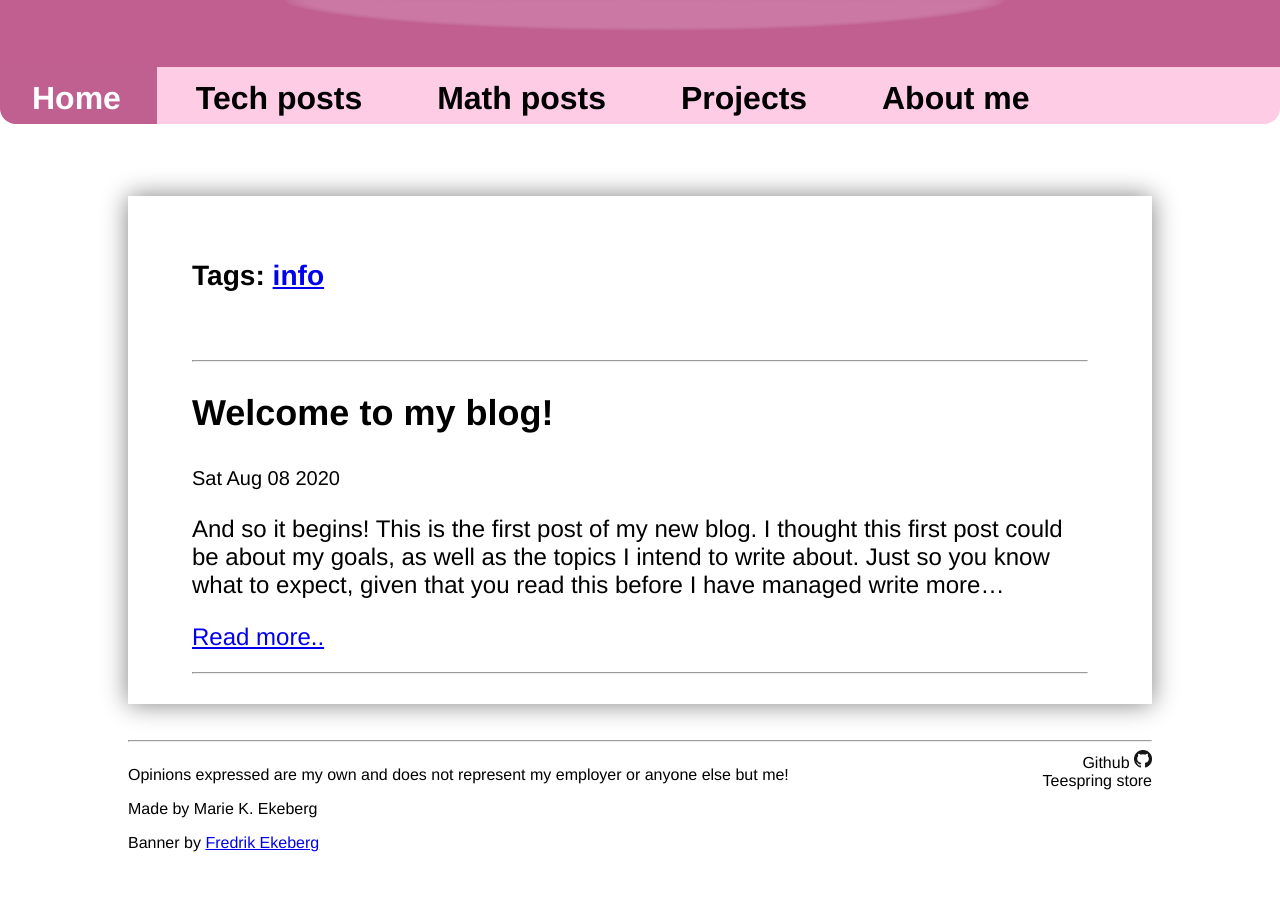
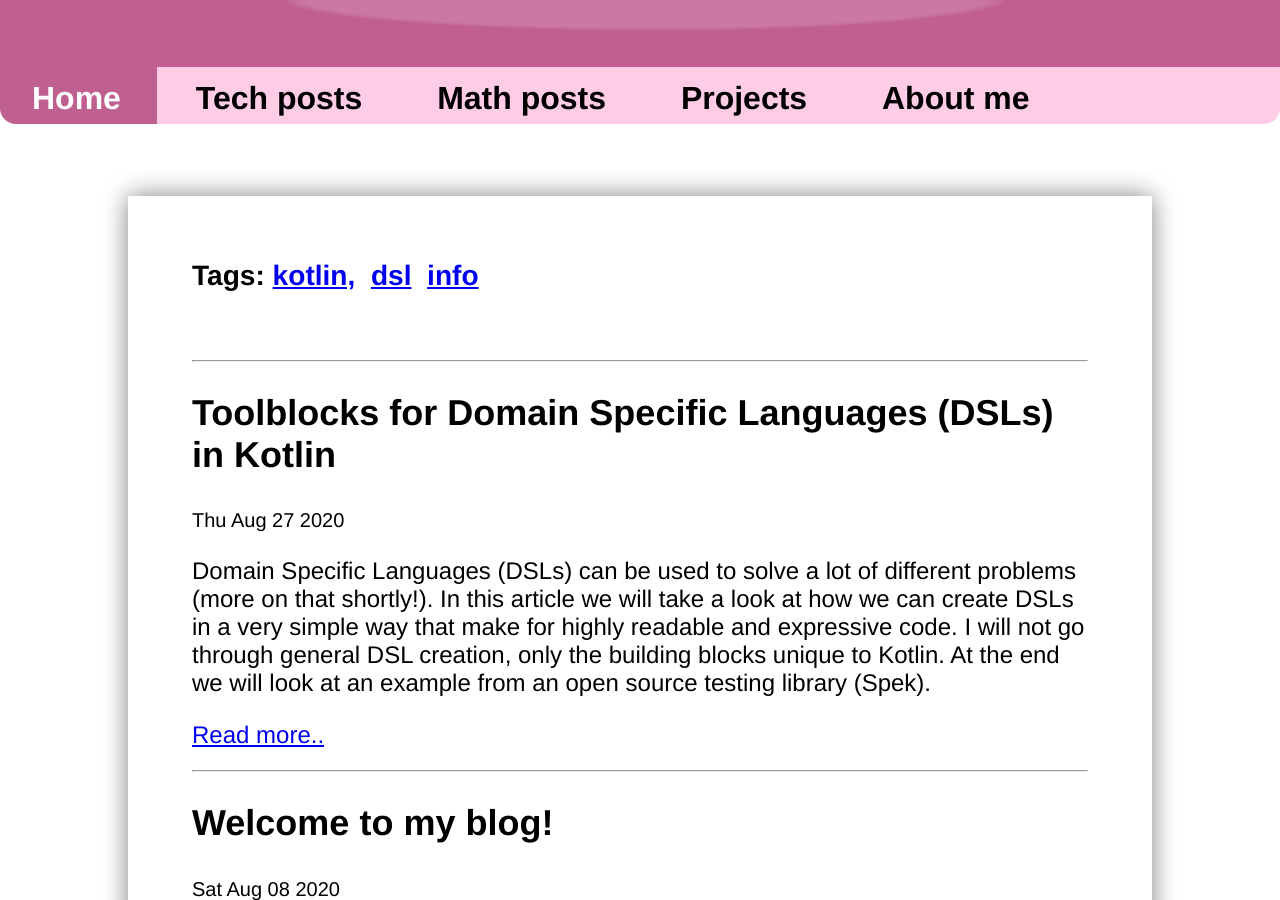
Before and after one commit to themkat/themkat.github.io, a Jekyll site: the page built from index.html, in a window 1280 px wide and 900 px high, scrolled down 266 px. Built offline with Jekyll 4.4.1, drawn with Linux system fonts in a browser that asks for light colours; nearby versions of some CDN libraries; comment, search, counter and statistics services are not loaded; before the commit the page ends 1134 px from its top, so only the background shows below that.

Commit message:
[SKIP] New org mode articles and/or tags

```diff
--- /dev/null
+++ b/_posts/2020-08-27-kotlin_dsl.html
@@ -0,0 +1,312 @@
+---
+layout: blogpost
+title: Toolblocks for Domain Specific Languages (DSLs) in Kotlin
+tags: kotlin, dsl
+---
+<p>
+Domain Specific Languages (DSLs) can be used to solve a lot of different problems (more on that shortly!). In this article we will take a look at how we can create DSLs in a very simple way that make for highly readable and expressive code. I will not go through general DSL creation, only the building blocks unique to Kotlin. At the end we will look at an example from an open source testing library (Spek).
+</p>
+
+<p>
+I have played a bit with DSLs in Kotlin, and they continue to excite me! I am by no means an expert, and this article is only based on playing with the concepts and smaller play-projects. Sadly I have not found an excuse to use it at bigger projects or at work.
+</p>
+
+
+<div id="outline-container-orgb28160c" class="outline-2">
+<h2 id="orgb28160c">What are DSLs?</h2>
+<div class="outline-text-2" id="text-orgb28160c">
+<p>
+DSLs are languages created to solve problems within a particular domain. Popular domains include testing, website creation, database operations (JOOQ comes to mind).
+</p>
+
+<p>
+You can think of DSLs as languages designed to solve a particular problem. Notable examples include Gherkin (language used to write specifications in Cucumber), HTML, Unix shell scripts, JOOQ (database operations in Java), and SQL. Some people even consider COBOL to be a domain specific language for programming business applications (think about its syntax, and it will make sense. A lot of general purpose problems, including recursion is weird in something like COBOL!).
+</p>
+
+<p>
+Many languages make it simple to extend the language to fit your domain. Many Lisp languages (e.g, Scheme, Clojure, Common Lisp, Emacs Lisp) have macros which makes it easy to create new syntax to solve problems in the languages. Ruby has powerful meta-programming abilities, which makes it easy to extend anything in the language (a separate article could probably be made about that).
+</p>
+
+<p>
+If you want to create a completely new language, there are several ways as well, ranging from making it from scratch using something like Antlr for parsing and writing the language in your language of choice, to something like JetBrains MPS.
+</p>
+
+<p>
+So now that we know the basics of what DSLs are; what makes Kotlin suited for making them? While Kotlin does not have powerful building blocks like Lisp style macros or Ruby style metaprogramming, we still have some powerful features! Remember that in languages like Java, methods with good naming and fluent style can take you a long way. That is off course applicable to Kotlin as well! In this article, I will focus on what makes Kotlin unique. If you want a guide on fluent naming, function chains and other techniques (that also work in Java, C++ and other languages), then I can recommend <a href="https://www.infoq.com/articles/internal-dsls-java/">this InfoQ article</a>.
+</p>
+</div>
+</div>
+
+
+<div id="outline-container-org26104f6" class="outline-2">
+<h2 id="org26104f6">Simple lambdas</h2>
+<div class="outline-text-2" id="text-org26104f6">
+<p>
+One very cool feature of Kotlin is that if the last argument of a function is lambda function, then you can write it in a special syntax. Let's make a very simple function to illustrate this concept:
+</p>
+<div class="org-src-container">
+<pre class="src src-kotlin">fun doTimes(numTimes : Int, func: (Int) -&gt; Unit) {
+    for (i in 1..numTimes) {
+	func(i)
+    }
+}
+</pre>
+</div>
+
+<p>
+This function takes in a number and calls the input function that number of times, each time with the current iteration number. Your first guess if you haven't seen this before is probably that we call this function this way:
+</p>
+<div class="org-src-container">
+<pre class="src src-kotlin">doTimes(10, {
+    println("Iteration number: $it")
+})
+</pre>
+</div>
+
+<p>
+Like mentioned earlier, the last lambda argument of a function actually has a unique syntax:
+</p>
+<div class="org-src-container">
+<pre class="src src-kotlin">doTimes(10) {
+    println("Iteration number: $it")
+}
+</pre>
+</div>
+
+<p>
+That is actually pretty nice, but we can improve it even further! In Kotlin we can create functions to extend the functionality of existing classes, and these functions are known as extension functions.
+</p>
+
+<p>
+(Note: Remember that extension functions in Kotlin are compiled to something similar to classes with static methods in the bytecode. That means you won't have access to private members or methods)
+</p>
+
+<p>
+I will not go through extension functions in detail here, so if something is unclear I urge you to read <a href="https://kotlinlang.org/docs/reference/extensions.html">the official documentation</a>. To some of you, it may already be clear that we can simplify the above function definition to:
+</p>
+
+<div class="org-src-container">
+<pre class="src src-kotlin">fun Int.doTimes(func: (Int) -&gt; Unit) {
+    for (i in 1..this) {
+	func(i)
+    }
+}
+</pre>
+</div>
+
+<p>
+Then the usage looks like:
+</p>
+<div class="org-src-container">
+<pre class="src src-kotlin">10.doTimes {
+     println("Iteration number: $it")
+}
+</pre>
+</div>
+
+<p>
+That looks really cool, right? We have extended the language using an extension function, and our function argument (aka lambda) looks just like a code block!
+</p>
+
+<p>
+When using regular functions or extension functions, you can see that we can easily make DSLs. Maybe you want to extend Springs JDBCTemplate with an extension function with lambda argument to simplify fetching, rowmaping and more? Or maybe an OpenGL wrapper function to signal that a particular resource is used within this context (e.g, a function withFramebuffer taking a framebuffer object and a lambda block)?
+</p>
+
+
+<p>
+What comes next takes this codeblock concept a step further!
+</p>
+</div>
+</div>
+
+
+<div id="outline-container-orge62c248" class="outline-2">
+<h2 id="orge62c248">Functions in the scope of a class (aka Functions with receivers)</h2>
+<div class="outline-text-2" id="text-orge62c248">
+<p>
+<b>(I know the official term is Function with receivers, but before knowing that term, I coined it Functions in the scope of a class during one of my early talks on Kotlin. I have chosen to keep this name :) )</b>
+</p>
+
+<p>
+This is probably the cherry on top of this article. When I saw this I was awed, and thought about this particular concept for at least a few days afterwards.
+</p>
+
+<p>
+The key concept here the way a function is represented. The function will be used as it were a method in a class, but it is not. Let's make a simple Stack of numbers just to show you the concept.
+</p>
+
+<div class="org-src-container">
+<pre class="src src-kotlin">class Stack() {
+    private val stack = mutableListOf&lt;Number&gt;()
+
+    fun pop() : Number {
+	// default value instead of exception.
+	// Not useful in a real setting, so done for the sake of example
+	// (i.e, doing more than just wrapping MutableList)
+	return stack.removeFirstOrNull() ?: 0
+    }
+
+    fun push(num: Number) = stack.add(0, num)
+
+    fun length() = stack.length()
+}
+
+fun withStack(body : Stack.() -&gt; Unit) {
+    val stack = Stack()
+    stack.body()
+}
+</pre>
+</div>
+
+<p>
+Now we have seen what kind of code is needed, let's see it in action!
+</p>
+
+<div class="org-src-container">
+<pre class="src src-kotlin">withStack {
+    push(3)
+    push(2)
+    println("The stack now has ${length()} elements")
+    val poppedVal = pop()
+    println("Popped value: $poppedVal")
+}
+</pre>
+</div>
+
+<p>
+The most important part here is really the <code>withStack</code> function. Take a look at how the function argument is defined: <code>body : Stack.() -&gt; Unit</code>. What does this mean? If we remove the <code>Stack</code> part, it is simply a function with no arguments which do not return anything (a void function if you live in Java-land). If we add the <code>Stack</code> part again, it simply means that this function will be evaluated as if it were part of that class. The general form of this function type is <code>A.(B) -&gt; C</code> (where A, B and C are classes/types, B can even be an argument list in this case!), so it does not need to be on the exact form above! The next part that is important is in the body of the <code>withStack</code> function. We create a new instance of the <code>Stack</code> class, and call our function argument exactly as if it were a method in this class. You don't need to do it exactly as above. Want to send arguments to the constructor? Or call some functions before your code block body is executed? What about doing something after? You can do all of these! withStack can be as complex as you want it to be! The sky (or to be exact, the syntax of the language) is the limit!
+</p>
+
+
+<p>
+This example is made simple so it is easy for you to understand the concept without too much extra clutter. Instead of constructing more examples, let's look at some actual open source code next :)
+</p>
+</div>
+</div>
+
+
+<div id="outline-container-orgaf890b2" class="outline-2">
+<h2 id="orgaf890b2">Example: Spek</h2>
+<div class="outline-text-2" id="text-orgaf890b2">
+<p>
+<b>(examples are used for illustrative purposes only!!! All rights to the code are owned by the Spek Framework contributor according to their license:</b>
+<b>Copyright (c) 2012-2016, Hadi Hariri and Contributors</b>
+<b>All rights reserved.</b>
+</p>
+
+<p>
+<b>All links to code on Github is given below. I take NO ownership of this code at all!)</b>
+</p>
+
+<p>
+This is probably where I learned about the prievous type of DSL. When I saw it for the first time, my mind was blown. The possibilities seemed endless. After working with Java, I was so happy to finally see a JVM language that flows like natural language. (Groovy might come to mind for some, but I think Kotlin is an improvement in many ways).
+</p>
+
+<p>
+Let's take a look at <a href="https://github.com/spekframework/spek/">Spek</a>.
+</p>
+
+<p>
+Let's see how Spek is used with a simple example:
+</p>
+<div class="org-src-container">
+<pre class="src src-kotlin">object MySpec : Spek({
+    group("My group of tests") {
+	test("should return 4") {
+	    // assertions
+	    // can use JUnit assertions, AssertJ/AssertK, or whatever else you may want
+	    assertEquals(1,1)
+	}
+    }
+})
+</pre>
+</div>
+
+<p>
+You may be confused on the way Spek actually works. Is this a function/lambda passed as a parameter to the super class??!?! Yes, it indeed is! This is how Speks way of doing testing works.
+</p>
+
+<p>
+So how is this actually made? Those of you who guessed that <code>Spek</code> would be an abstract class are right.
+(<a href="https://github.com/spekframework/spek/blob/7d751e88d1bb59ecfa0aaa987ef9275ebe64e10d/spek-dsl/src/commonMain/kotlin/org/spekframework/spek2/Spek.kt">code from Spek.kt in Spek Framework</a>)
+</p>
+<div class="org-src-container">
+<pre class="src src-kotlin">abstract class Spek(val root: Root.() -&gt; Unit)
+</pre>
+</div>
+
+<p>
+That was pretty easy, but how does the <code>Root</code> class and its main dependents work?
+(<a href="https://github.com/spekframework/spek/blob/7d751e88d1bb59ecfa0aaa987ef9275ebe64e10d/spek-dsl/src/commonMain/kotlin/org/spekframework/spek2/dsl/dsl.kt">code from dsl.kt in Spek Framework</a>)
+</p>
+
+<div class="org-src-container">
+<pre class="src src-kotlin">interface Root : GroupBody {
+    fun registerListener(listener: LifecycleListener)
+    fun include(spek: Spek) = spek.root(this)
+}
+
+interface GroupBody : LifecycleAware, TestContainer {
+    fun group(description: String, skip: Skip = Skip.No, defaultCachingMode: CachingMode = CachingMode.INHERIT, preserveExecutionOrder: Boolean = false, failFast: Boolean = false, body: GroupBody.() -&gt; Unit)
+}
+
+interface TestContainer {
+    var defaultTimeout: Long
+
+    fun test(description: String, skip: Skip = Skip.No, timeout: Long = defaultTimeout, body: suspend TestBody.() -&gt; Unit)
+}
+
+interface ScopeBody {
+    fun &lt;T&gt; memoized(): MemoizedValue&lt;T&gt;
+}
+
+interface TestBody : ScopeBody
+</pre>
+</div>
+
+
+<p>
+How <code>MemoizedValue</code> and <code>ScopeBody</code> works is not really in scope of this article. The implementations of these is what Spek uses to create the functions with receivers that was described in the previous section (you will probably notice a few similarities!). If you are very interested in how those particular parts of the DSL work, I urge you to use the links above to read the source code (or even better; clone the repo and view it in your favorite editor, which is probably Emacs!).
+</p>
+
+<p>
+The most important parts here is is the GroupBody and TestContainer. In this example, we see all of the topics from this article applied. Last lambda-argument of a function makes a code block, and we use functions in the scope of a class (aka functions with receivers) to make keywords within code blocks.
+</p>
+
+<p>
+See how simple it is to create something that looks like completely new syntax? Now you can let your imagination run free :)
+</p>
+
+<p>
+The rest of Speks inner workings are beyond the scope of this article. The main  points of interest is that it uses JUnit 5s engine, some annotations and other functionality from there to evaluate your test code. Again, I urge you to have a look if you think this sounds interesting :)
+</p>
+</div>
+</div>
+
+
+
+<div id="outline-container-orgf0d6ad4" class="outline-2">
+<h2 id="orgf0d6ad4">Additional reading</h2>
+<div class="outline-text-2" id="text-orgf0d6ad4">
+<p>
+If this was your first time reading about DSLs, then you will probably feel a little inspired. As well as checking out the languages and tools mentioned, I think you should read <a href="https://martinfowler.com/bliki/DomainSpecificLanguage.html">Martin Fowlers article on Domain Specific Languages</a>. He also have a book about this topic, but sadly I have not yet read it.
+</p>
+
+<p>
+Some examples of Kotlin DSLs (other than Spek) is:
+</p>
+<ul class="org-ul">
+<li>a DSL for HTML called <a href="https://github.com/Kotlin/kotlinx.html">Kotlinx.html</a>.</li>
+<li><a href="https://tornadofx.io/">TornadoFx.</a> Uses the techniques described in this article to create a powerful DSL for GUIs.</li>
+</ul>
+
+<p>
+While writing this article, I got a newsletter from Pragmatic Programmers saying that <a href="https://pragprog.com/titles/vsdsl/programming-dsls-in-kotlin/">a book about this topic by Venkat Subramaniam</a> will be released in October. He will probably go way more in detail than I have done here.
+</p>
+
+
+<p>
+Hope you enjoyed this look into DSLs in Kotlin. Feel free to share your own thoughts in the comments :)
+</p>
+</div>
+</div>
--- /dev/null
+++ b/tags/dsl.html
@@ -0,0 +1,5 @@
+---
+title: "Tag: dsl"
+layout: tag
+tag: dsl
+---
--- /dev/null
+++ b/tags/kotlin.html
@@ -0,0 +1,5 @@
+---
+title: "Tag: kotlin"
+layout: tag
+tag: kotlin
+---
```
Also changed, not shown: _posts/2020-08-08-first_post.html (+9 -9 lines).
